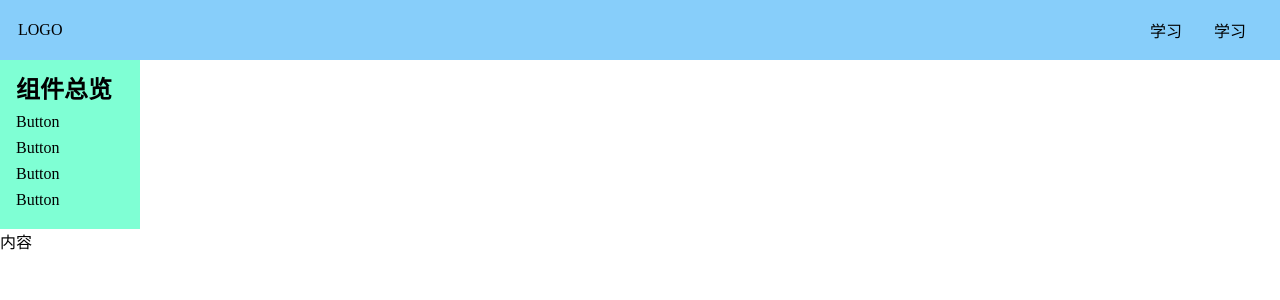
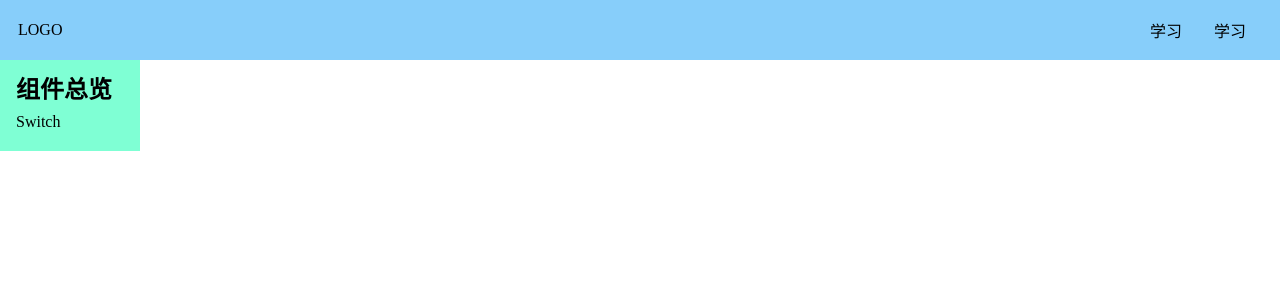
Before and after one commit to dogezhou/dz-ui, a Vue app: page /#/doc in a window 1280 px wide. Shown: the top 300 px of the page. Built offline with nearby package versions, Linux system fonts and the light colour scheme.

Commit message:
feat(official): add aside menu router change

```diff
--- a/src/App.vue
+++ b/src/App.vue
@@ -4,6 +4,7 @@
 
 <script lang="ts">
 import { ref, provide } from 'vue'
+import { router } from './router'
 
 export default {
     name: 'App',
@@ -11,6 +12,11 @@ export default {
         const width = document.documentElement.clientWidth
         const asideVisible = ref(width > 500)
         provide('asideVisible', asideVisible)
+        router.afterEach(() => {
+            if (width <= 500) {
+                asideVisible.value = false
+            }
+        })
     },
 }
 </script>
--- /dev/null
+++ b/src/components/SwitchDemo.vue
@@ -0,0 +1,11 @@
+<template>
+    <div>switch demo</div>
+</template>
+
+<script lang="ts">
+export default {
+    name: 'SwitchDemo',
+}
+</script>
+
+<style lang="scss" scoped></style>
--- a/src/main.ts
+++ b/src/main.ts
@@ -1,25 +1,7 @@
 import { createApp } from 'vue'
 import App from './App.vue'
-import Home from './views/Home.vue'
-import Doc from './views/Doc.vue'
-
 import './index.scss'
-import { createRouter, createWebHashHistory } from 'vue-router'
-
-const history = createWebHashHistory()
-const router = createRouter({
-    history,
-    routes: [
-        {
-            path: '/',
-            component: Home,
-        },
-        {
-            path: '/doc',
-            component: Doc,
-        },
-    ],
-})
+import { router } from './router'
 
 const app = createApp(App)
 app.use(router)
--- /dev/null
+++ b/src/router.ts
@@ -0,0 +1,24 @@
+import { createRouter, createWebHashHistory } from 'vue-router'
+import Home from './views/Home.vue'
+import Doc from './views/Doc.vue'
+import SwitchDemo from './components/SwitchDemo.vue'
+
+const history = createWebHashHistory()
+export const router = createRouter({
+    history,
+    routes: [
+        {
+            path: '/',
+            component: Home,
+        },
+        {
+            path: '/doc',
+            component: Doc,
+            children: [
+                {
+                    path: 'switch', component: SwitchDemo
+                }
+            ]
+        },
+    ],
+})
--- a/src/views/Doc.vue
+++ b/src/views/Doc.vue
@@ -6,20 +6,13 @@
                 <h2>组件总览</h2>
                 <ol>
                     <li>
-                        <router-link to="/doc/button">Button</router-link>
-                    </li>
-                    <li>
-                        <router-link to="/doc/button">Button</router-link>
-                    </li>
-                    <li>
-                        <router-link to="/doc/button">Button</router-link>
-                    </li>
-                    <li>
-                        <router-link to="/doc/button">Button</router-link>
+                        <router-link to="/doc/switch">Switch</router-link>
                     </li>
                 </ol>
             </aside>
-            <main>内容</main>
+            <main>
+                <router-view />
+            </main>
         </div>
     </div>
 </template>
```
